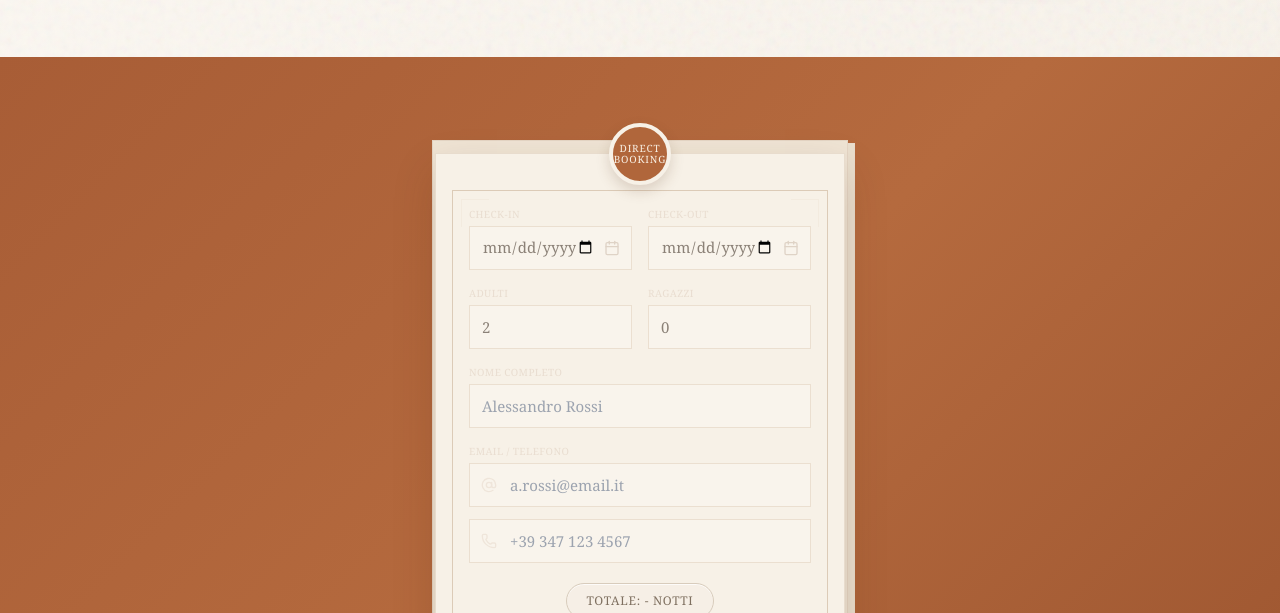
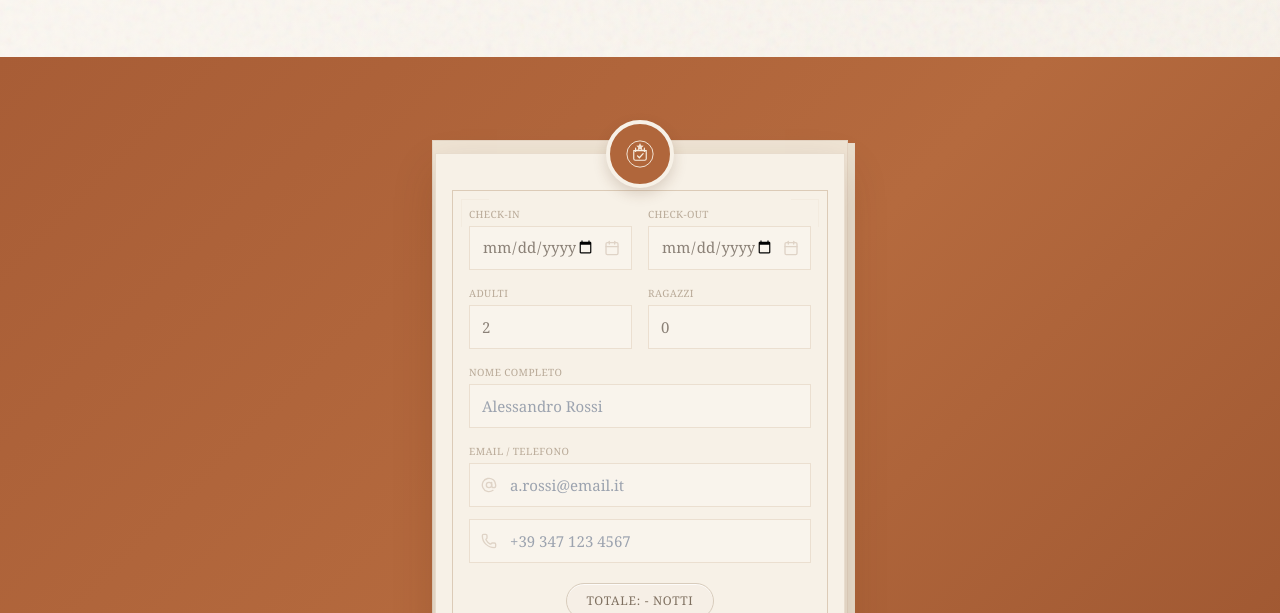
Before and after one commit to giannidigioia-droid/WaCa-Prod, a React (Vite) app: page / in a window 1280 px wide. Shown: the part 7140-7753 px from the top of the page. Built offline with nearby package versions, Linux system fonts and the light colour scheme; a web font is replaced by a local one.

Commit message:
Update BookingCTA.tsx

```diff
--- a/src/components/BookingCTA.tsx
+++ b/src/components/BookingCTA.tsx
@@ -3,7 +3,6 @@ import emailjs from '@emailjs/browser'
 import {
   Calendar,
   Mail,
-  Users,
   Phone,
   AtSign,
   X,
@@ -34,6 +33,71 @@ function gtag_report_conversion() {
     // never block UX
   }
   return false
+}
+
+function BookingSeal({ shellBg = '#f7f1e7', terracotta = '#b0663b' }) {
+  return (
+    <div
+      className="h-[68px] w-[68px] rounded-full flex items-center justify-center"
+      style={{
+        background: terracotta,
+        border: `4px solid ${shellBg}`,
+        boxShadow: '0 6px 14px rgba(97, 54, 29, 0.18)',
+      }}
+      aria-label="Prenotazione diretta"
+      title="Prenotazione diretta"
+    >
+      <svg
+        width="40"
+        height="40"
+        viewBox="0 0 64 64"
+        fill="none"
+        xmlns="http://www.w3.org/2000/svg"
+        aria-hidden="true"
+      >
+        <circle cx="32" cy="32" r="21" stroke="#F8EFE3" strokeWidth="1.6" opacity="0.9" />
+        <path
+          d="M22 26.5H42"
+          stroke="#F8EFE3"
+          strokeWidth="1.8"
+          strokeLinecap="round"
+        />
+        <path
+          d="M25 22.5V28"
+          stroke="#F8EFE3"
+          strokeWidth="1.8"
+          strokeLinecap="round"
+        />
+        <path
+          d="M39 22.5V28"
+          stroke="#F8EFE3"
+          strokeWidth="1.8"
+          strokeLinecap="round"
+        />
+        <rect
+          x="22"
+          y="26"
+          width="20"
+          height="16"
+          rx="2.5"
+          stroke="#F8EFE3"
+          strokeWidth="1.8"
+        />
+        <path
+          d="M28 35L31 38L37 31.5"
+          stroke="#F8EFE3"
+          strokeWidth="2"
+          strokeLinecap="round"
+          strokeLinejoin="round"
+        />
+        <path
+          d="M32 14.5L33.8 18.2L37.9 18.8L34.9 21.7L35.6 25.8L32 23.9L28.4 25.8L29.1 21.7L26.1 18.8L30.2 18.2L32 14.5Z"
+          fill="#F8EFE3"
+          opacity="0.92"
+        />
+      </svg>
+    </div>
+  )
 }
 
 export function BookingCTA() {
@@ -143,14 +207,13 @@ export function BookingCTA() {
     }
   }
 
-  const labelCls =
-    'block text-[10px] uppercase tracking-[0.04em] mb-1 text-[#e9ddd0] font-serif'
-  const inputCls =
-    'w-full h-[44px] border border-[#ebdfd0] bg-[#f9f4ec] px-3 text-[15px] text-[#8b8177] font-serif shadow-none outline-none focus:border-[#bb8a63] focus:ring-1 focus:ring-[#bb8a63]'
-  const iconCls = 'w-4 h-4 text-[#efe5da] opacity-90 shrink-0'
-  const thinBorder = 'border border-[rgba(216,197,176,0.85)]'
   const shellBg = '#f7f1e7'
   const terracotta = '#b0663b'
+  const inputCls =
+    'w-full h-[44px] border border-[#ebdfd0] bg-[#f9f4ec] px-3 text-[15px] text-[#8b8177] font-serif outline-none focus:border-[#bb8a63] focus:ring-1 focus:ring-[#bb8a63]'
+  const labelCls =
+    'block text-[10px] uppercase tracking-[0.04em] mb-1 text-[#b9aa98] font-serif'
+  const thinBorder = 'border border-[rgba(216,197,176,0.85)]'
 
   return (
     <section
@@ -188,21 +251,7 @@ export function BookingCTA() {
             }}
           >
             <div className="absolute left-1/2 top-0 -translate-x-1/2 -translate-y-1/2 z-20">
-              <div
-                className="h-[62px] w-[62px] rounded-full flex items-center justify-center text-center"
-                style={{
-                  background: terracotta,
-                  color: '#f8efe3',
-                  border: `4px solid ${shellBg}`,
-                  boxShadow: '0 6px 14px rgba(97, 54, 29, 0.18)',
-                }}
-              >
-                <div className="font-serif uppercase leading-[1.05] tracking-[0.08em] text-[10px]">
-                  Direct
-                  <br />
-                  Booking
-                </div>
-              </div>
+              <BookingSeal shellBg={shellBg} terracotta={terracotta} />
             </div>
 
             <div className="p-3 pt-8 md:p-4 md:pt-9">
@@ -282,7 +331,6 @@ export function BookingCTA() {
                       <div className="mt-4 grid grid-cols-2 gap-4">
                         <div>
                           <label className={labelCls}>Adulti</label>
-                          <div className="relative">
                           <input
                             type="number"
                             min={1}
@@ -294,11 +342,9 @@ export function BookingCTA() {
                             className={inputCls}
                           />
                         </div>
-                        </div>
 
                         <div>
                           <label className={labelCls}>Ragazzi</label>
-                          <div className="relative">
                           <input
                             type="number"
                             min={0}
@@ -309,7 +355,6 @@ export function BookingCTA() {
                             }}
                             className={inputCls}
                           />
-                          </div>
                         </div>
                       </div>
 
@@ -333,7 +378,7 @@ export function BookingCTA() {
                         <div className="space-y-3">
                           <div className="relative">
                             <AtSign
-                              className="absolute left-3 top-1/2 -translate-y-1/2 w-4 h-4 text-[#efe5da]"
+                              className="absolute left-3 top-1/2 -translate-y-1/2 w-4 h-4 text-[#dfd3c6]"
                               aria-hidden="true"
                             />
                             <input
@@ -350,7 +395,7 @@ export function BookingCTA() {
 
                           <div className="relative">
                             <Phone
-                              className="absolute left-3 top-1/2 -translate-y-1/2 w-4 h-4 text-[#efe5da]"
+                              className="absolute left-3 top-1/2 -translate-y-1/2 w-4 h-4 text-[#dfd3c6]"
                               aria-hidden="true"
                             />
                             <input
@@ -443,6 +488,7 @@ export function BookingCTA() {
                           border: '1px solid #d9ccbc',
                           background: '#fbf6ef',
                         }}
+                        aria-label="Chiudi form"
                       >
                         <X className="w-3.5 h-3.5" aria-hidden="true" />
                         <span>Chiudi Form</span>
```
Lines whose indentation alone changed are shown as unchanged.
